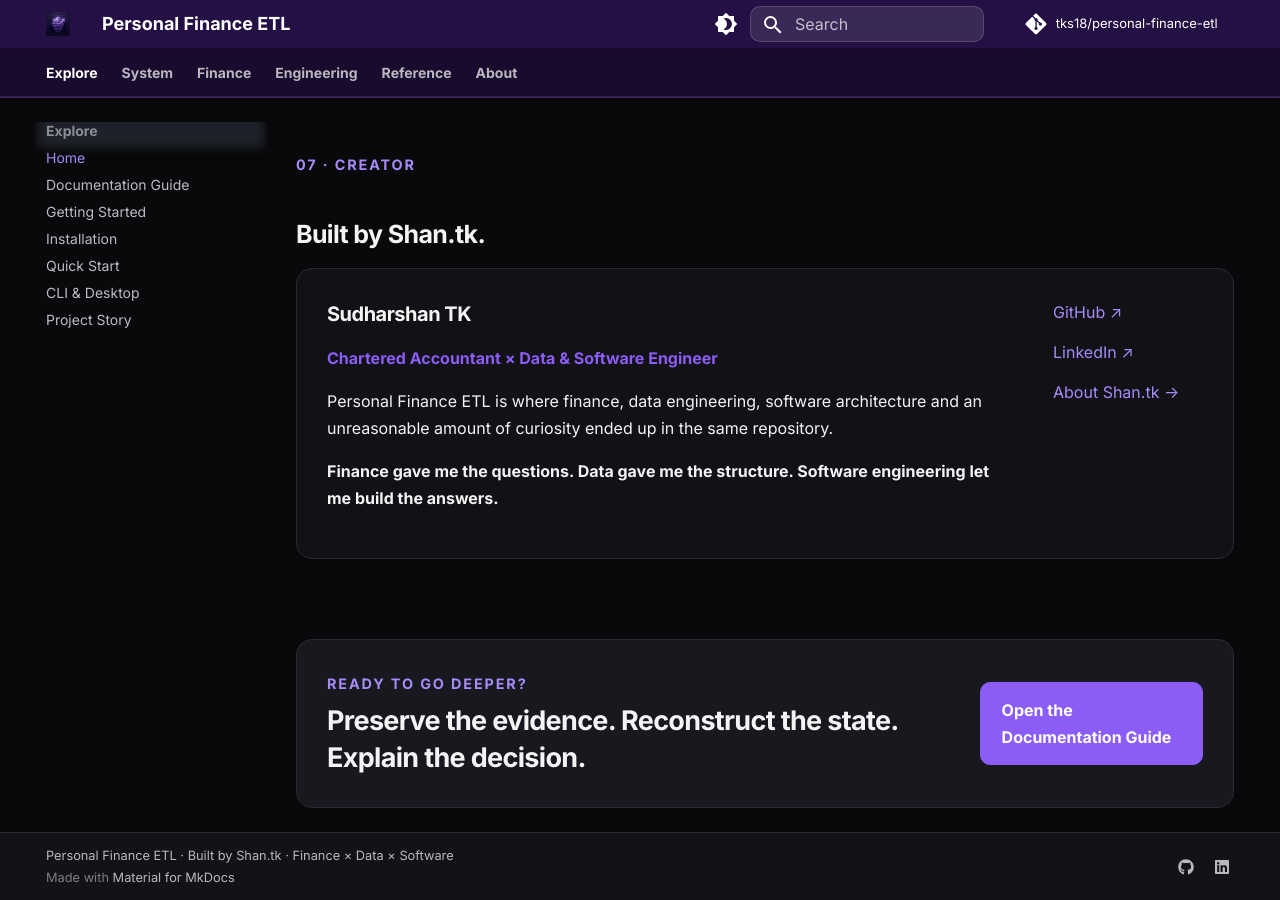
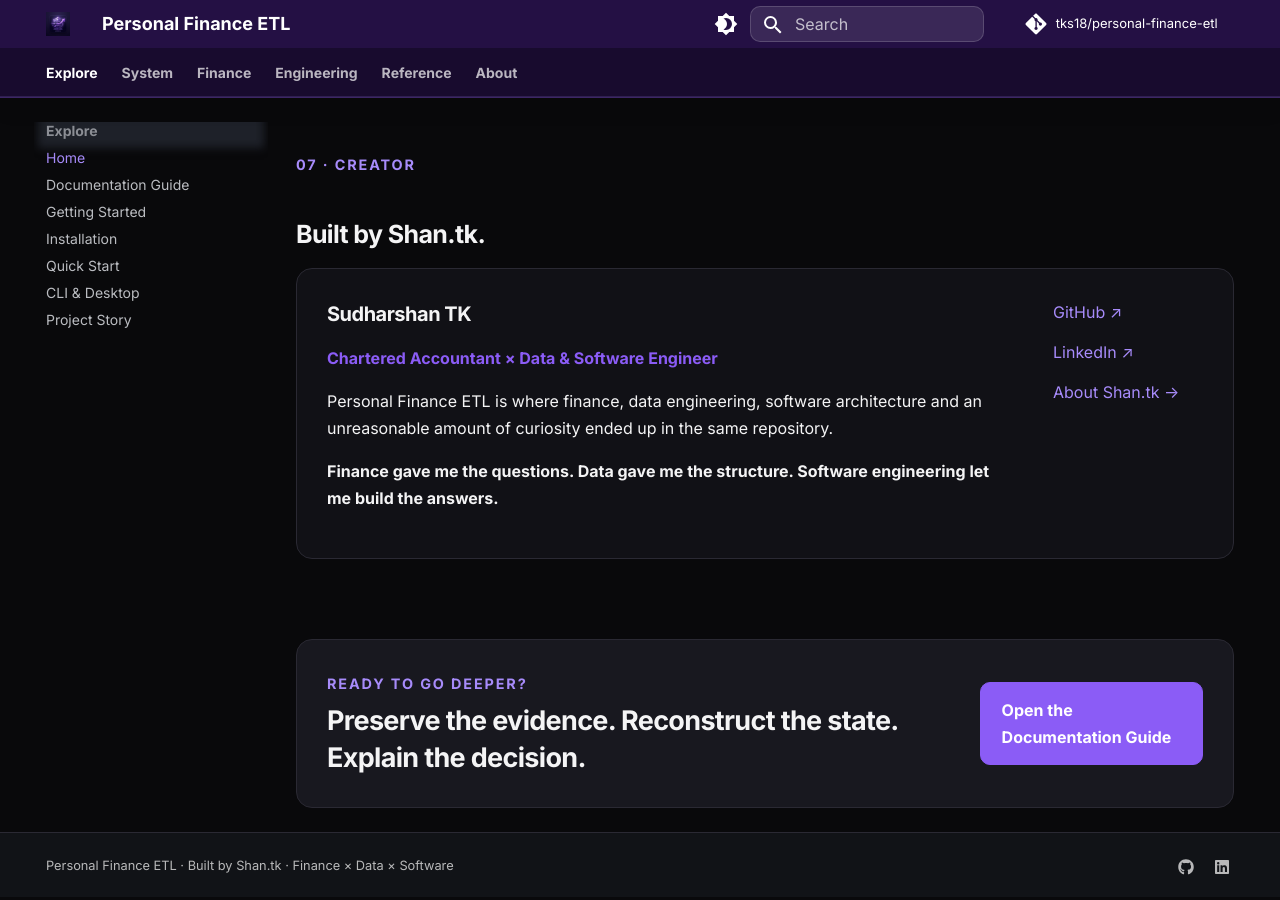
Before and after one commit to tks18/personal-finance-etl, an MkDocs documentation site: the page built from docs/index.md, in a window 1280 px wide and 900 px high, scrolled down 3488 px. Built offline with MkDocs 1.6.1 and Material for MkDocs 9.7.7, drawn with Linux system fonts in a browser that asks for light colours; comment, search, counter and statistics services are not loaded; some of the changed lines change nothing that is shown.

Commit message:
ci(mkdocs): update mkdocs.yml to override extras block

```diff
--- a/mkdocs.yml
+++ b/mkdocs.yml
@@ -11,6 +11,7 @@
 
 theme:
   name: material
+  custom_dir: docs/overrides
   logo: assets/images/logo.png
   favicon: assets/images/logo.ico
   language: en
@@ -48,6 +49,10 @@
   Personal Finance ETL &middot; Built by <a href="https://github.com/tks18" target="_blank" rel="noopener">Shan.tk</a> &middot; Finance &times; Data &times; Software
 
 extra:
+  generator: false
+  homepage: https://tks18.github.io/personal-finance-etl/
+  creator_name: Sudharshan TK · Shan.tk
+  creator_url: https://github.com/tks18
   social:
     - icon: fontawesome/brands/github
       link: https://github.com/tks18
```
